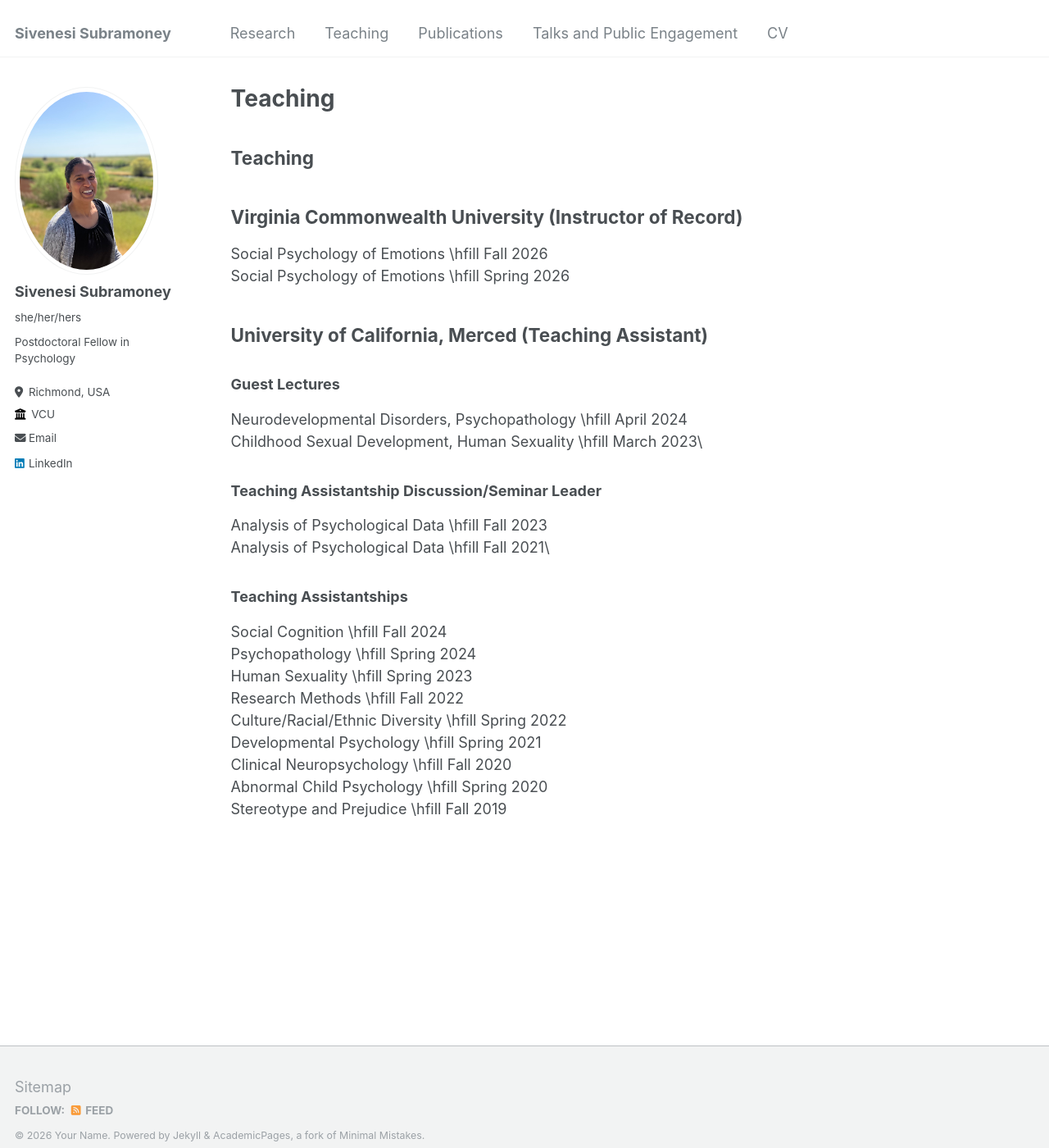
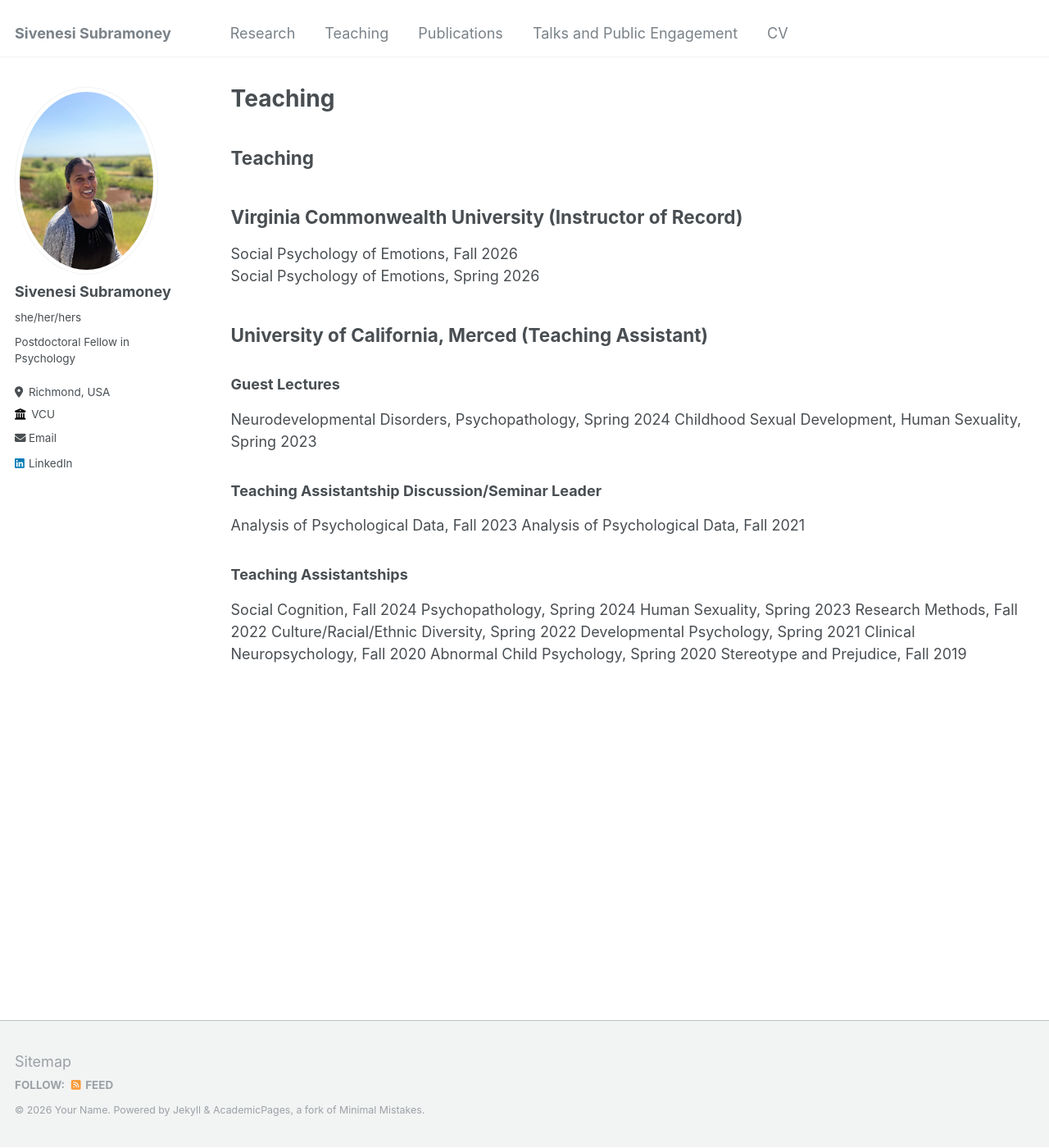
Before and after one commit to Sivenesi/Sivenesi.github.io, a Jekyll site: the page built from _pages/teaching.md, in a window 1280 px wide and 1400 px high. Shown: the whole window at 82% size. Built offline with Jekyll 4.4.1, drawn with Linux system fonts in a browser that asks for light colours.

Commit message:
Update teaching.md

```diff
--- a/_pages/teaching.md
+++ b/_pages/teaching.md
@@ -8,29 +8,29 @@ author_profile: true
 
 ## Virginia Commonwealth University (Instructor of Record)
 
-Social Psychology of Emotions \hfill Fall 2026
-Social Psychology of Emotions \hfill Spring 2026
+Social Psychology of Emotions, Fall 2026
+Social Psychology of Emotions, Spring 2026
 
 ##  University of California, Merced (Teaching Assistant)
 
 ### Guest Lectures
 
-Neurodevelopmental Disorders, Psychopathology \hfill April 2024\
-Childhood Sexual Development, Human Sexuality \hfill March 2023\
+Neurodevelopmental Disorders, Psychopathology, Spring 2024
+Childhood Sexual Development, Human Sexuality, Spring 2023
 
 ### Teaching Assistantship Discussion/Seminar Leader
 
-Analysis of Psychological Data  \hfill Fall 2023\
-Analysis of Psychological Data  \hfill Fall 2021\
+Analysis of Psychological Data, Fall 2023
+Analysis of Psychological Data, Fall 2021
 
 ### Teaching Assistantships
 
-Social Cognition \hfill Fall 2024\
-Psychopathology \hfill Spring 2024\
-Human Sexuality \hfill Spring 2023\
-Research Methods  \hfill Fall 2022\
-Culture/Racial/Ethnic Diversity \hfill Spring 2022\
-Developmental Psychology \hfill Spring 2021\
-Clinical Neuropsychology \hfill Fall 2020\
-Abnormal Child Psychology \hfill Spring 2020\
-Stereotype and Prejudice \hfill Fall 2019
+Social Cognition, Fall 2024
+Psychopathology, Spring 2024
+Human Sexuality, Spring 2023
+Research Methods, Fall 2022
+Culture/Racial/Ethnic Diversity, Spring 2022
+Developmental Psychology, Spring 2021
+Clinical Neuropsychology, Fall 2020
+Abnormal Child Psychology, Spring 2020
+Stereotype and Prejudice, Fall 2019
```
